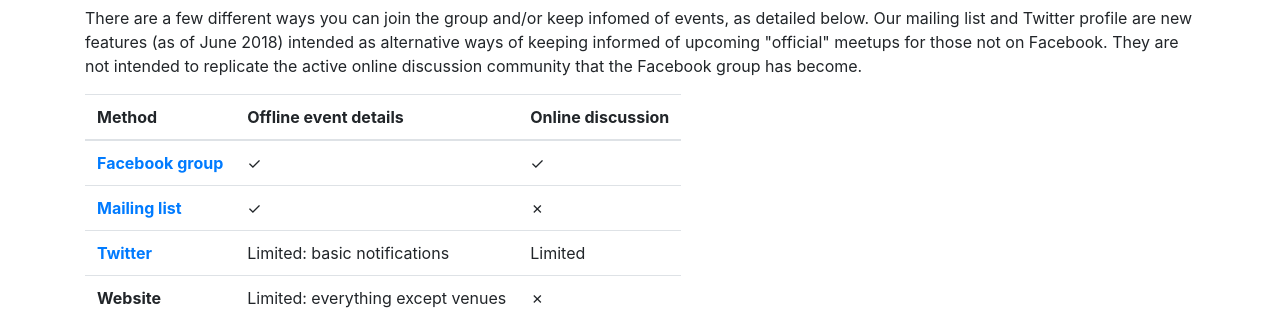
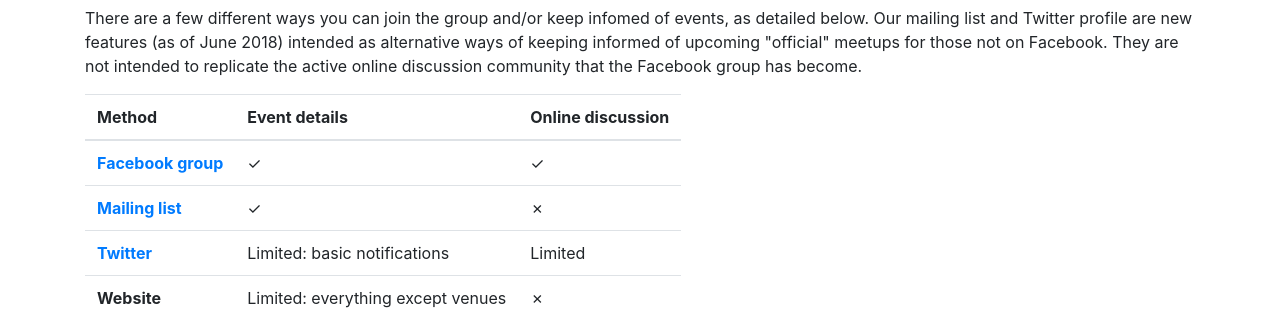
Before and after one commit to nonbinarylondon/Non-binary-London-website, a Jekyll site: the page built from index.html, in a window 1280 px wide. Shown: the part 661-971 px from the top of the page. Built offline with Jekyll 4.4.1, drawn with Linux system fonts in a browser that asks for light colours; nearby versions of some CDN libraries.

Commit message:
Update wording

```diff
--- a/index.html
+++ b/index.html
@@ -20,7 +20,7 @@
     <thead>
       <tr>
         <th scope="col">Method</th>
-        <th scope="col">Offline event details</th>
+        <th scope="col">Event details</th>
         <th scope="col">Online discussion</th>
       </tr>
     </thead>
```
